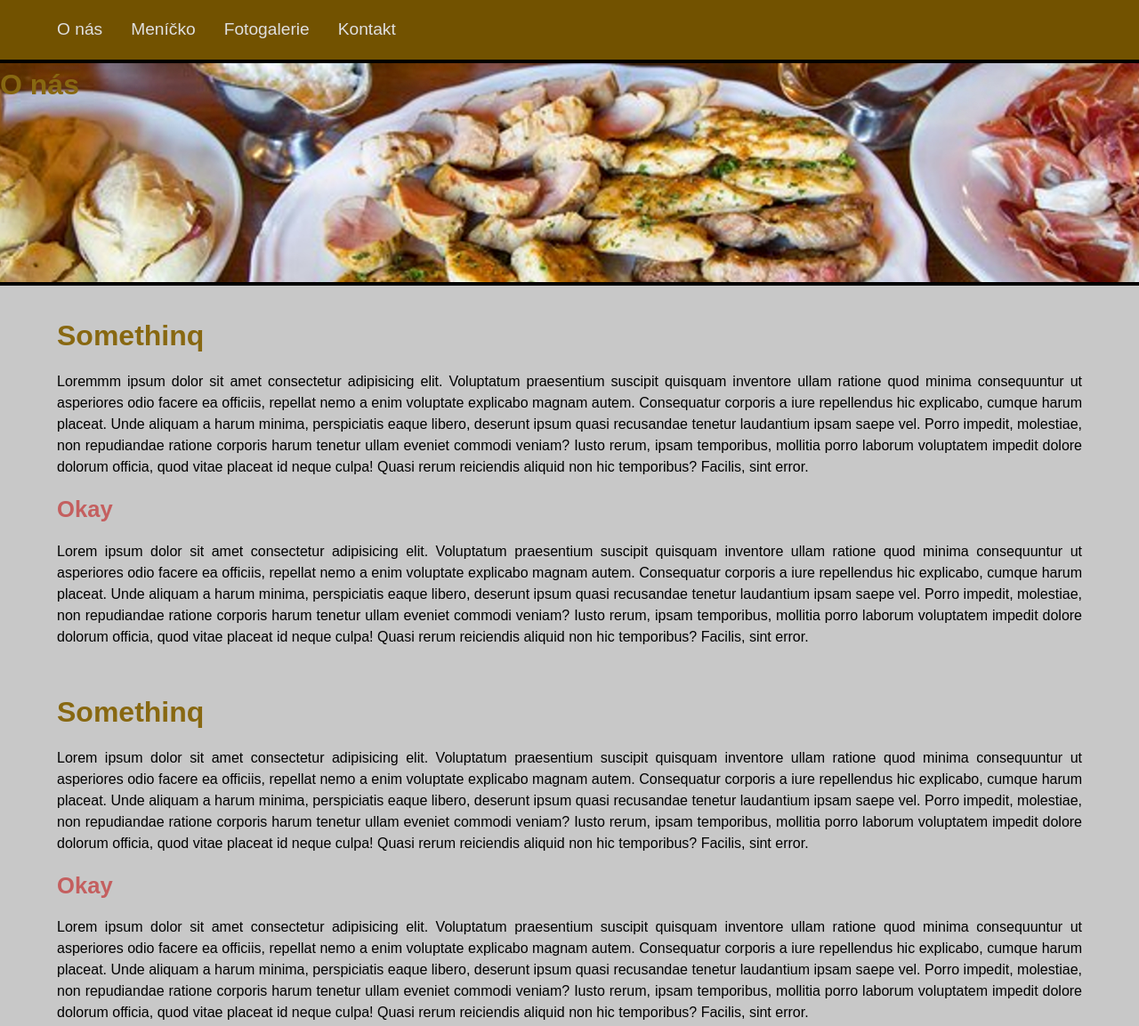
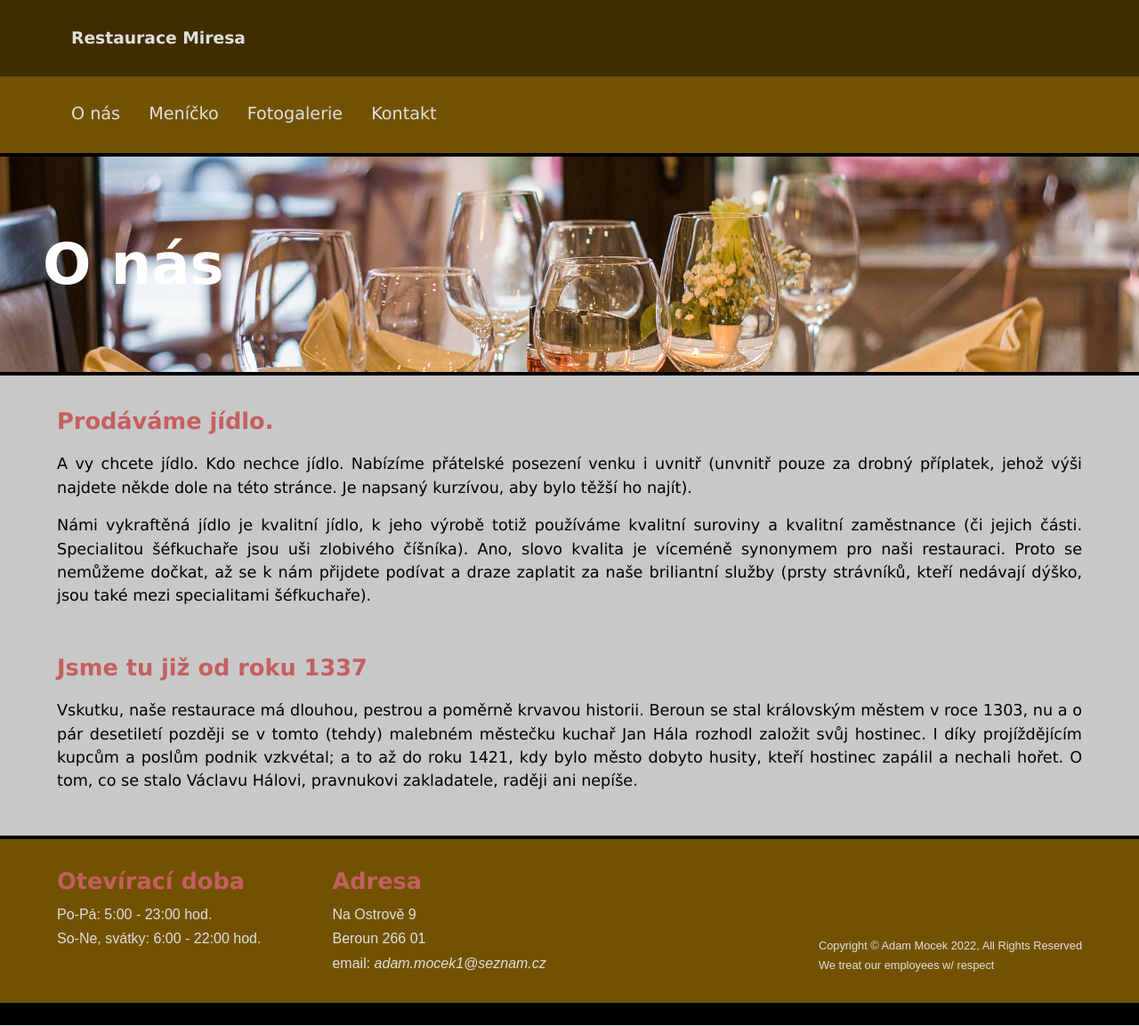
Before and after one commit to anqst/wba-mocek-adam-2c, a plain HTML site: page individual_work/pololetni-prace/index.html in a window 1280 px wide. Shown: the top 1153 px of the page at 89% size. Drawn offline with Linux system fonts and the light colour scheme.

Commit message:
gtg sleep now

```diff
--- a/individual_work/pololetni-prace/index.html
+++ b/individual_work/pololetni-prace/index.html
@@ -1,5 +1,14 @@
+<!--
+  Background:
+  https://pixabay.com/photos/restaurant-table-setting-table-449952/
+
+  Nebo třeba:
+  https://unsplash.com/s/photos/restaurant
+ -->
+
 <!DOCTYPE html>
 <html lang="en">
+
 <head>
   <meta charset="UTF-8" />
   <meta http-equiv="X-UA-Compatible" content="IE=edge" />
@@ -10,13 +19,17 @@
   <link rel="stylesheet" href="styles/main.css" />
   <link rel="icon" href="images/icon.png" type="image/x-icon" />
   <!--  Vlastní styly -->
-    <link rel="stylesheet" href="styles/index.css" />
 </head>
 
 <body>
   <!-- Header -->
   <header>
-      <div class="header-container">
+    <div id="title-container">
+      <div class="noselect">
+        <h3>Restaurace Miresa</h3>
+      </div>
+    </div>
+    <div id="navbar-container">
       <nav class="noselect">
         <span><a href="index.html">O nás</a></span>
         <span><a href="pages/menu.html">Meníčko</a></span>
@@ -29,80 +42,44 @@
 
   <!-- Content -->
   <div class="image-container">
+    <div class="title-container">
       <h1>O nás</h1>
+    </div>
   </div>
 
   <div class="main-container">
     <section>
-        <h1>Somethinq</h1>
+      <h2>Prodáváme jídlo.</h2>
 
       <p>
-          Loremmm ipsum dolor sit amet consectetur adipisicing elit. Voluptatum
-          praesentium suscipit quisquam inventore ullam ratione quod minima
-          consequuntur ut asperiores odio facere ea officiis, repellat nemo a
-          enim voluptate explicabo magnam autem. Consequatur corporis a iure
-          repellendus hic explicabo, cumque harum placeat. Unde aliquam a harum
-          minima, perspiciatis eaque libero, deserunt ipsum quasi recusandae
-          tenetur laudantium ipsam saepe vel. Porro impedit, molestiae, non
-          repudiandae ratione corporis harum tenetur ullam eveniet commodi
-          veniam? Iusto rerum, ipsam temporibus, mollitia porro laborum
-          voluptatem impedit dolore dolorum officia, quod vitae placeat id neque
-          culpa! Quasi rerum reiciendis aliquid non hic temporibus? Facilis,
-          sint error.
+        A vy chcete jídlo. Kdo nechce jídlo. Nabízíme přátelské posezení venku i uvnitř (unvnitř pouze za drobný
+        příplatek, jehož výši najdete někde dole na této stránce. Je napsaný kurzívou, aby bylo těžší ho najít).
       </p>
 
-        <h2>Okay</h2>
-
       <p>
-          Lorem ipsum dolor sit amet consectetur adipisicing elit. Voluptatum
-          praesentium suscipit quisquam inventore ullam ratione quod minima
-          consequuntur ut asperiores odio facere ea officiis, repellat nemo a
-          enim voluptate explicabo magnam autem. Consequatur corporis a iure
-          repellendus hic explicabo, cumque harum placeat. Unde aliquam a harum
-          minima, perspiciatis eaque libero, deserunt ipsum quasi recusandae
-          tenetur laudantium ipsam saepe vel. Porro impedit, molestiae, non
-          repudiandae ratione corporis harum tenetur ullam eveniet commodi
-          veniam? Iusto rerum, ipsam temporibus, mollitia porro laborum
-          voluptatem impedit dolore dolorum officia, quod vitae placeat id neque
-          culpa! Quasi rerum reiciendis aliquid non hic temporibus? Facilis,
-          sint error.
+        Námi vykraftěná jídlo je kvalitní jídlo, k jeho výrobě totiž používáme kvalitní suroviny a kvalitní zaměstnance
+        (či jejich části. Specialitou šéfkuchaře jsou uši zlobivého číšníka). Ano, slovo kvalita je víceméně synonymem
+        pro naši restauraci. Proto se nemůžeme dočkat, až se k nám přijdete podívat a draze zaplatit za naše briliantní
+        služby (prsty strávníků, kteří nedávají dýško, jsou také mezi specialitami šéfkuchaře).
       </p>
     </section>
 
     <section>
-        <h1>Somethinq</h1>
+      <h2>Jsme tu již od roku 1337</h2>
 
       <p>
-          Lorem ipsum dolor sit amet consectetur adipisicing elit. Voluptatum
-          praesentium suscipit quisquam inventore ullam ratione quod minima
-          consequuntur ut asperiores odio facere ea officiis, repellat nemo a
-          enim voluptate explicabo magnam autem. Consequatur corporis a iure
-          repellendus hic explicabo, cumque harum placeat. Unde aliquam a harum
-          minima, perspiciatis eaque libero, deserunt ipsum quasi recusandae
-          tenetur laudantium ipsam saepe vel. Porro impedit, molestiae, non
-          repudiandae ratione corporis harum tenetur ullam eveniet commodi
-          veniam? Iusto rerum, ipsam temporibus, mollitia porro laborum
-          voluptatem impedit dolore dolorum officia, quod vitae placeat id neque
-          culpa! Quasi rerum reiciendis aliquid non hic temporibus? Facilis,
-          sint error.
+        Vskutku, naše restaurace má dlouhou, pestrou a poměrně krvavou historii. Beroun se stal královským městem v roce
+        1303, nu a o pár desetiletí později se v tomto (tehdy) malebném městečku kuchař Jan Hála rozhodl založit svůj
+        hostinec. I díky projíždějícím kupcům a poslům podnik vzkvétal; a to až do roku 1421, kdy bylo město dobyto
+        husity, kteří hostinec zapálil a nechali hořet. O tom, co se stalo Václavu Hálovi, pravnukovi zakladatele,
+        raději ani nepíše.
+        <!-- https://www.mesto-beroun.cz/o-beroune/kratce-z-historie/ -->
       </p>
 
-        <h2>Okay</h2>
+      <p>
 
-        <p>
-          Lorem ipsum dolor sit amet consectetur adipisicing elit. Voluptatum
-          praesentium suscipit quisquam inventore ullam ratione quod minima
-          consequuntur ut asperiores odio facere ea officiis, repellat nemo a
-          enim voluptate explicabo magnam autem. Consequatur corporis a iure
-          repellendus hic explicabo, cumque harum placeat. Unde aliquam a harum
-          minima, perspiciatis eaque libero, deserunt ipsum quasi recusandae
-          tenetur laudantium ipsam saepe vel. Porro impedit, molestiae, non
-          repudiandae ratione corporis harum tenetur ullam eveniet commodi
-          veniam? Iusto rerum, ipsam temporibus, mollitia porro laborum
-          voluptatem impedit dolore dolorum officia, quod vitae placeat id neque
-          culpa! Quasi rerum reiciendis aliquid non hic temporibus? Facilis,
-          sint error.
       </p>
+
     </section>
   </div>
   <!-- Content -->
@@ -134,4 +111,5 @@
   </footer>
   <!-- Footer -->
 </body>
+
 </html>
--- a/individual_work/pololetni-prace/styles/index.css
+++ /dev/null
@@ -1,36 +0,0 @@
-/* Main stylinq */
-
-.image-container {
-  width: 100%;
-  height: 250px;
-
-  border-bottom: 0.3rem solid rgb(0, 0, 0);
-
-  background-image: url("/images/hostina2.jpg");
-  background-position: top;
-  background-size: cover;
-  background-repeat: no-repeat;
-}
-
-.main-container {
-  padding-bottom: 2rem;
-  margin: auto;
-  width: 90vw;
-
-  display: flex;
-  flex-flow: column nowrap;
-  justify-content: center;
-  align-items: flex-start;
-  align-content: flex-start;
-}
-
-.main-container > section {
-  text-align: justify;
-  padding-top: 2rem;
-}
-
-.main-container > section h1,
-.main-container > section h2,
-.main-container > section p {
-  margin-bottom: 1rem;
-}
--- a/individual_work/pololetni-prace/styles/main.css
+++ b/individual_work/pololetni-prace/styles/main.css
@@ -15,11 +15,13 @@ a:hover {
 h1 {
   color: rgb(136, 104, 17);
   font-size: 2rem;
+  font-family: Verdana, Geneva, Tahoma, sans-serif;
 }
 
 h2 {
   color: rgb(196, 95, 95);
   font-size: 1.6rem;
+  font-family: Verdana, Geneva, Tahoma, sans-serif;
 }
 
 .noselect {
@@ -31,6 +33,68 @@ h2 {
   user-select: none; /* Non-prefixed version, currently supported by Chrome, Edge, Opera and Firefox */
 }
 
+/* Main stylinq */
+
+.image-container {
+  width: 100%;
+  height: 250px;
+
+  border-top: 0.3rem solid rgb(0, 0, 0);
+  border-bottom: 0.3rem solid rgb(0, 0, 0);
+  padding: 0rem 3rem;
+
+  background-image: url("/images/background-feast.jpg");
+  background-position: center;
+  background-size: cover;
+  background-repeat: no-repeat;
+
+  display: flex;
+  flex-flow: row nowrap;
+  justify-content: flex-start;
+  align-items: center;
+  align-content: flex-start;
+}
+
+.image-container .title-container{
+
+  display: flex;
+  flex-flow: row nowrap;
+  justify-content: flex-start;
+  align-items: center;
+  align-content: flex-start;
+}
+
+.image-container .title-container h1{
+  color: rgb(255, 255, 255);
+  font-size: 4rem;
+}
+
+
+.main-container {
+  padding-bottom: 2rem;
+  margin: auto;
+  width: 90vw;
+
+  display: flex;
+  flex-flow: column nowrap;
+  justify-content: center;
+  align-items: flex-start;
+  align-content: flex-start;
+}
+
+.main-container > section {
+  text-align: justify;
+  padding-top: 2rem;
+  font-family: Verdana, Geneva, Tahoma, sans-serif;
+  font-size: 1.1rem;
+}
+
+.main-container > section h1,
+.main-container > section h2,
+.main-container > section p {
+  margin-bottom: 1rem;
+}
+
 /* Header, footer */
 
 header {
@@ -38,10 +102,8 @@ header {
   color: rgb(224, 224, 224);
   width: 100%;
 
-  border-bottom: 0.3rem solid rgb(0, 0, 0);
-
   display: flex;
-  flex-flow: row nowrap;
+  flex-flow: row wrap;
   justify-content: flex-start;
   align-items: center;
   align-content: flex-start;
@@ -62,8 +124,8 @@ footer {
   align-content: flex-start;
 }
 
-header > .header-container {
-  width: 90%;
+header > #navbar-container, header > #title-container {
+  width: 100%;
   margin: auto;
 
   padding: 1.2rem 0px;
@@ -76,8 +138,21 @@ header > .header-container {
   gap: 2rem;
 }
 
-header > .header-container > nav {
-  font-size: 1.2rem;
+header > #title-container{
+  width: 100%;
+  background-color: rgb(63, 45, 0);
+
+  color: rgb(224, 224, 224);
+  font-family: Verdana, Geneva, Tahoma, sans-serif;
+}
+
+header > #title-container > div, header > #navbar-container > nav {
+  width: 90%;
+  margin: auto;
+  padding: 0.6rem 1rem;
+
+  color: rgb(224, 224, 224);
+  font-family: Verdana, Geneva, Tahoma, sans-serif;
 
   display: flex;
   flex-flow: row nowrap;
@@ -85,6 +160,10 @@ header > .header-container > nav {
   align-items: center;
   align-content: flex-start;
   gap: 2rem;
+}
+
+header > #navbar-container > nav {
+  font-size: 1.2rem;
 }
 
 footer > .footer-container {
```
Also changed, not shown: individual_work/pololetni-prace/images/background-feast.jpg (added). Lines whose indentation alone changed are shown as unchanged.
